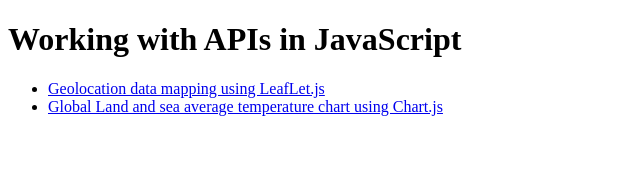
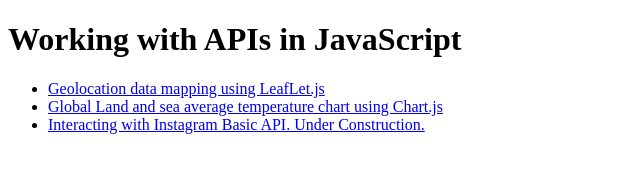
Before and after one commit to prashantsihag03/apis-in-js, a plain HTML site: page index.html in a window 1280 px wide. Shown: the whole page, without its empty margins (0-640 px from the left). Drawn offline with Linux system fonts and the light colour scheme.

Commit message:
added link to instgmAPI/index.html

```diff
--- a/index.html
+++ b/index.html
@@ -10,6 +10,7 @@
     <ul>
         <li><a href="whereISSat/whereISSat.html">Geolocation data mapping using LeafLet.js</a></li>
         <li><a href="tempChart/tempChart.html">Global Land and sea average temperature chart using Chart.js</a></li>
+        <li><a href="instgmAPI/index.html">Interacting with Instagram Basic API. Under Construction.</a></li>
     </ul>
 
 </body>
```
